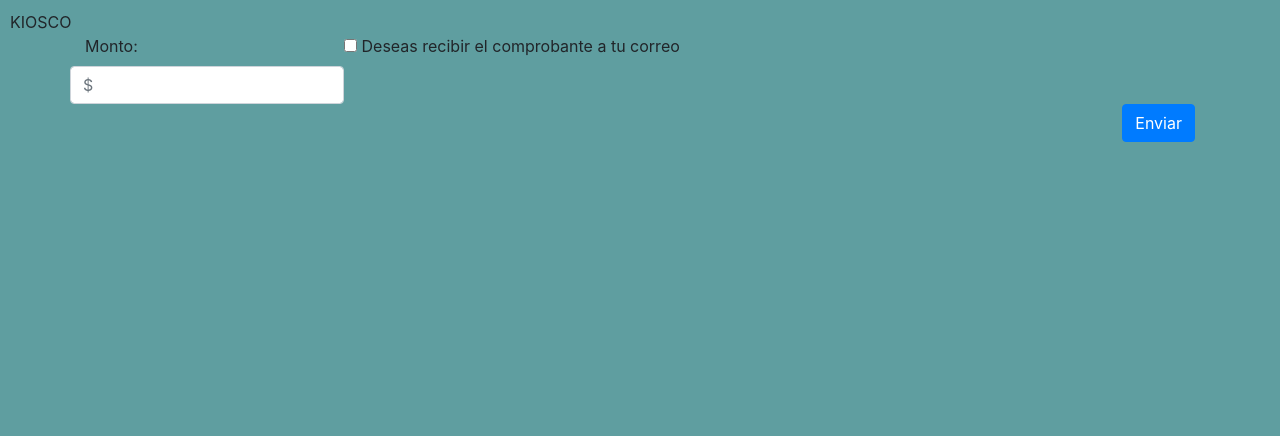
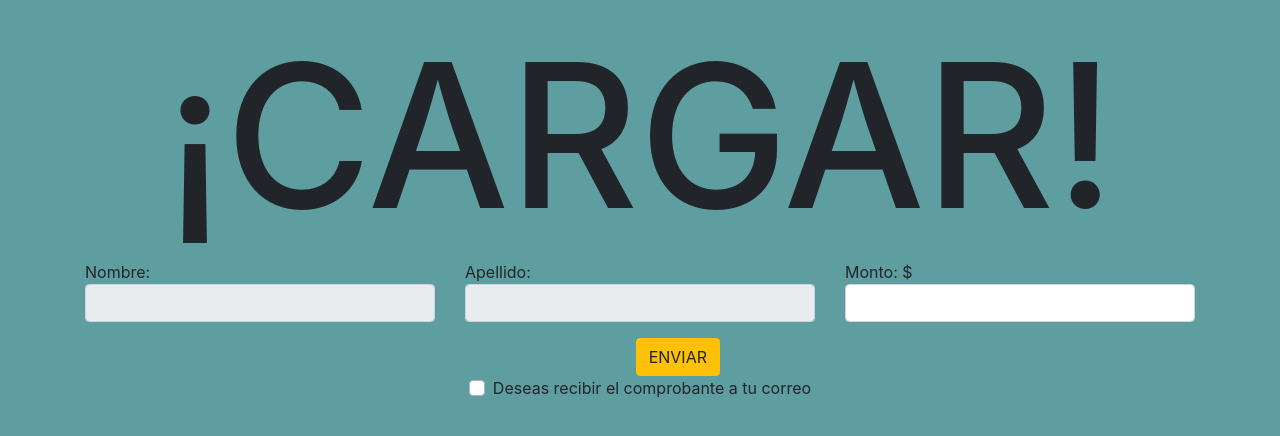
Before and after one commit to candeyazmin/proashop, a plain HTML site: page comprar.html in a window 1280 px wide. Drawn offline with Linux system fonts and the light colour scheme.

Commit message:
cargarr.html
Edite la parte de cargar

```diff
--- a/comprar.html
+++ b/comprar.html
@@ -11,21 +11,39 @@
     <link href="https://fonts.googleapis.com/css2?family=Comfortaa:wght@500&display=swap" rel="stylesheet">
     <link href="https://fonts.googleapis.com/css2?family=Comfortaa:wght@500&family=Oswald:wght@200&display=swap" rel="stylesheet">
 
-    <title>Bootstrap base proyecto</title>
   </head>
   <body>
-   <header>KIOSCO</header>
-    <div class="container ">
-        <div class="row">
-            <div class="col-xs-5">
-              <label class="col-lg-2 control-label">Monto:</label>
-              <input type="text" class="form-control" placeholder="$">
+    <header>
+    <h1>¡CARGAR!</h1>
+    </header>
+    <div class="container">
+      <form>
+          <div class="form-group row justify-content-md-center">
+              <div class="col-sm-4">
+                  <span > Nombre: </span>
+                  <input type="text" class="form-control" name="inputname"   readonly>
+              </div>
+              <div class="col-sm-4">
+                <span > Apellido: </span>
+                <input type="text" class="form-control" name="inputname"   readonly>
             </div>
-            <label>
-              <input type="checkbox"> Deseas recibir el comprobante a tu correo
-            </label>
+            <div class=" col-sm-4">
+                  <span>Monto: $</span>
+                  <input type="number" class="form-control" id="number">
+              </div>
           </div>
-          <button type="submit" class="btn btn-primary">Enviar</button>
+      </form>
+    </div>
+    <div class="container  ">
+      <div class="row justify-content-md-center">
+        <div class="col-md-2">
+            <button id="button1" class="btn btn-warning">ENVIAR</button>
+          </div>
         </div>
+        <div class="custom-control custom-checkbox text-center">
+          <input type="checkbox" class="custom-control-input" id="defaultUnchecked">
+          <label class="custom-control-label" for="defaultUnchecked">Deseas recibir el comprobante a tu correo</label>
+      </div>
+    </div>
   </body>
 </html>
```
